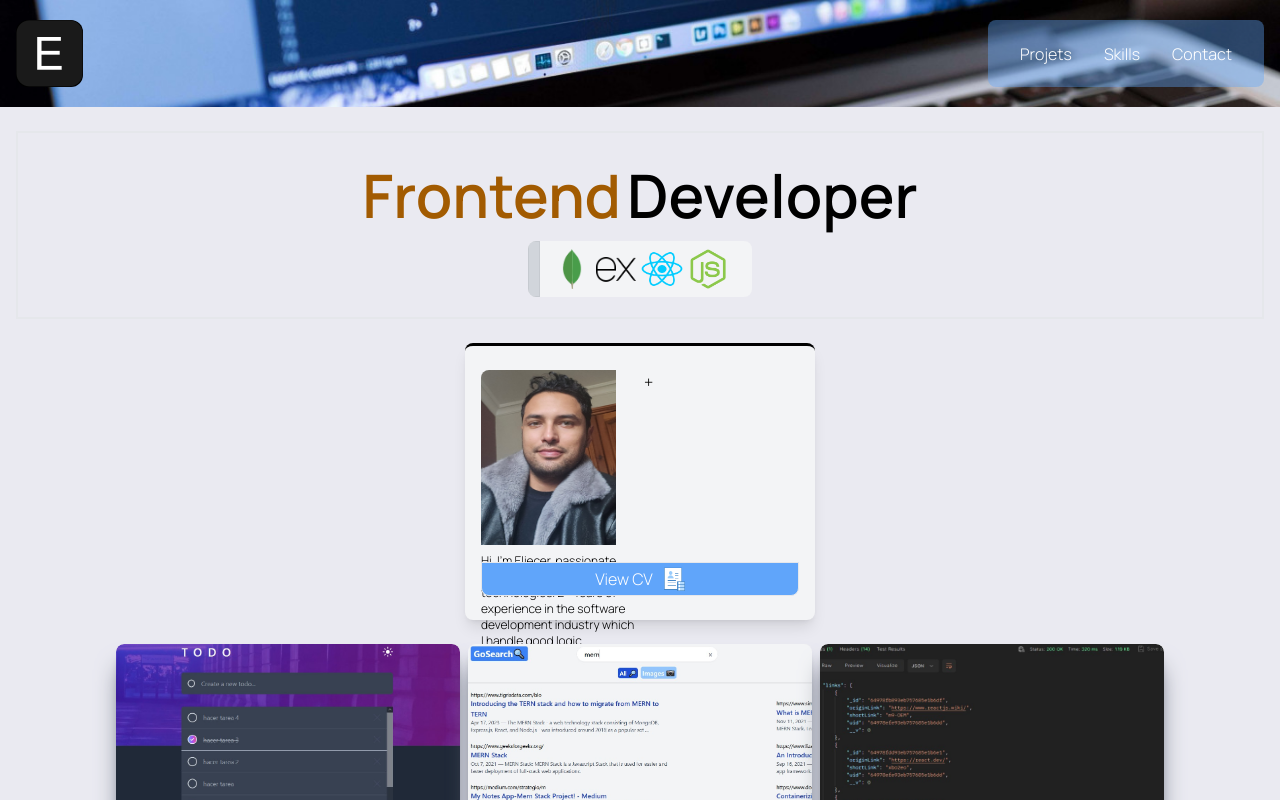
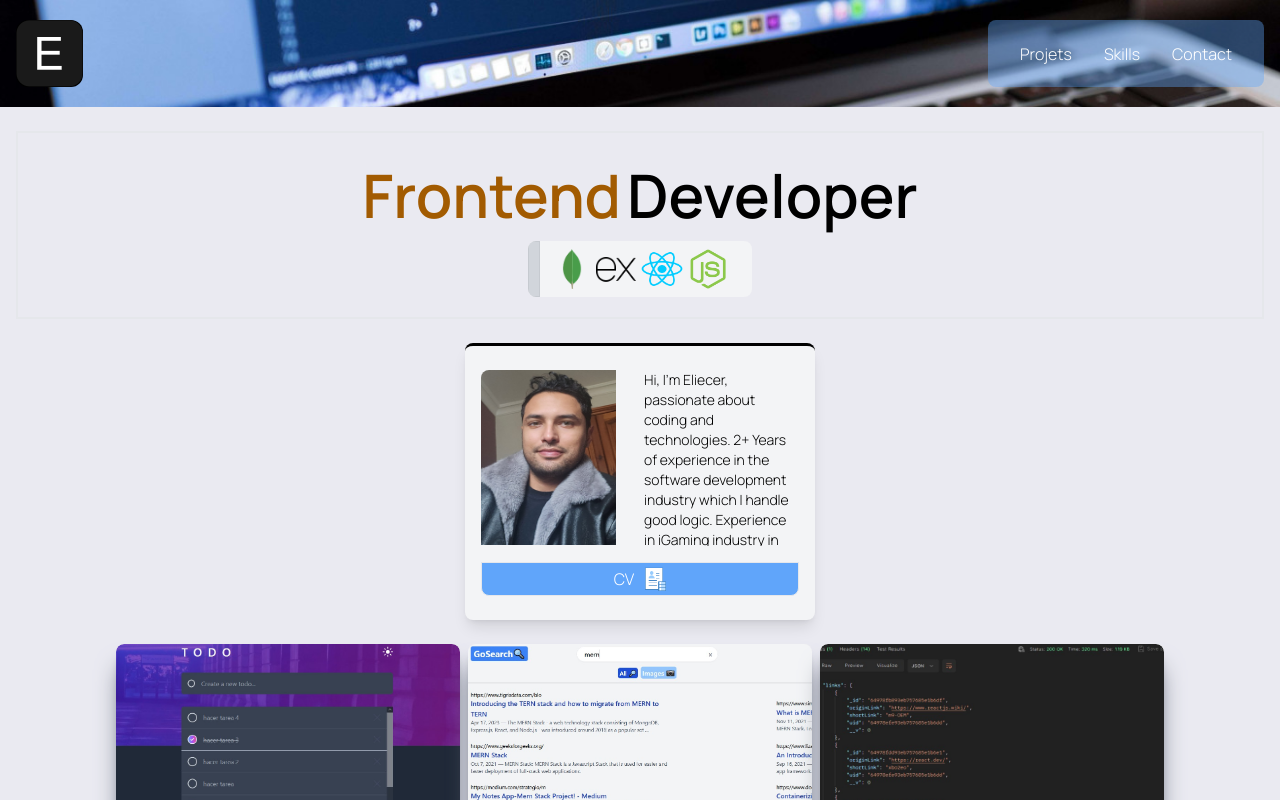
Before and after one commit to neoEliecer-47/portfolio, a React (Vite) app: page / in a window 1280 px wide. Shown: the top 800 px of the page. Built offline with nearby package versions, Linux system fonts and the light colour scheme.

Commit message:
scrolling fixed

```diff
--- a/src/components/About.jsx
+++ b/src/components/About.jsx
@@ -8,14 +8,14 @@ const About = () => {
       className="flex flex-col bg-gray-100 mx-4 border-t-[3px] border-blue-500 md:border-green-400 lg:border-black py-6 px-4 rounded-lg md:w-[350px] md:mx-auto md:hover:bg-blue-50 shadow-lg hover:shadow-blue-300 md:hover:shadow-gray-400 duration-500 md:duration-500 transition-all md:transition-all ease-out"
       id="about"
     >
-      <div className="grid grid-cols-2 gap-2 h-44 md:h-44">
+      <div className="grid gap-2 h-44 md:h-44" style={{gridTemplateColumns: "1fr 1fr"}}>
         <img
           src={myphoto}
           alt=""
           className="h-[190px] w-32 md:h-[175px] md:w-[135px]  rounded-tl-lg"
         />
-        +
-        <p className="text-xs text-start flex-grow">
+
+        <p className="text-sm md:text-md text-start scroll-m-0 overflow-auto">
           Hi, I'm Eliecer, passionate about coding and technologies. 2+ Years of
           experience in the software development industry which I handle good
           logic. Experience in iGaming industry in europe as a Web Frontend
@@ -26,7 +26,7 @@ const About = () => {
       </div>
       <button className="flex mt-6 md:mt-4 gap-2 p-1 items-center justify-center bg-blue-400 text-sm md:text-base border rounded-bl-lg rounded-br-lg hover:bg-blue-500 duration-500 transition-all text-white w-full">
         <a href={cvpdf} className="flex gap-2" target="_blank">
-          View CV
+          CV
           <img src={cvlogo} alt="" className="w-6 h-6" />
         </a>
       </button>
```
